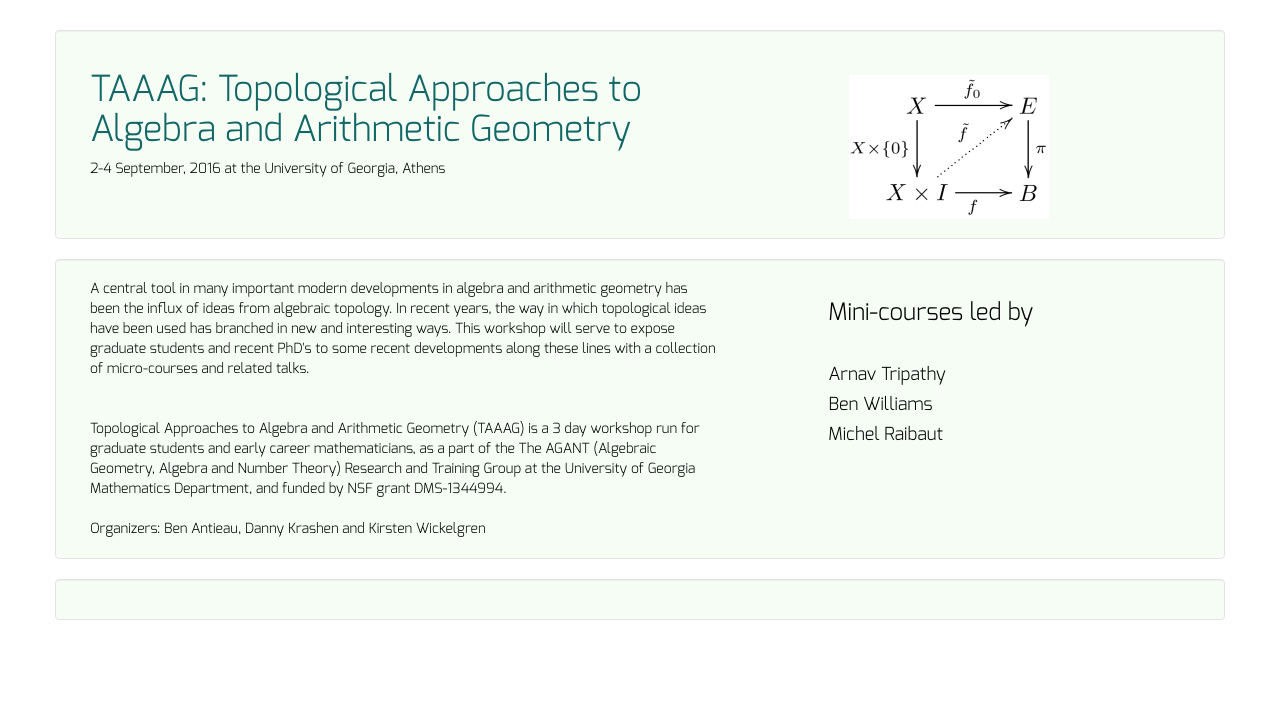
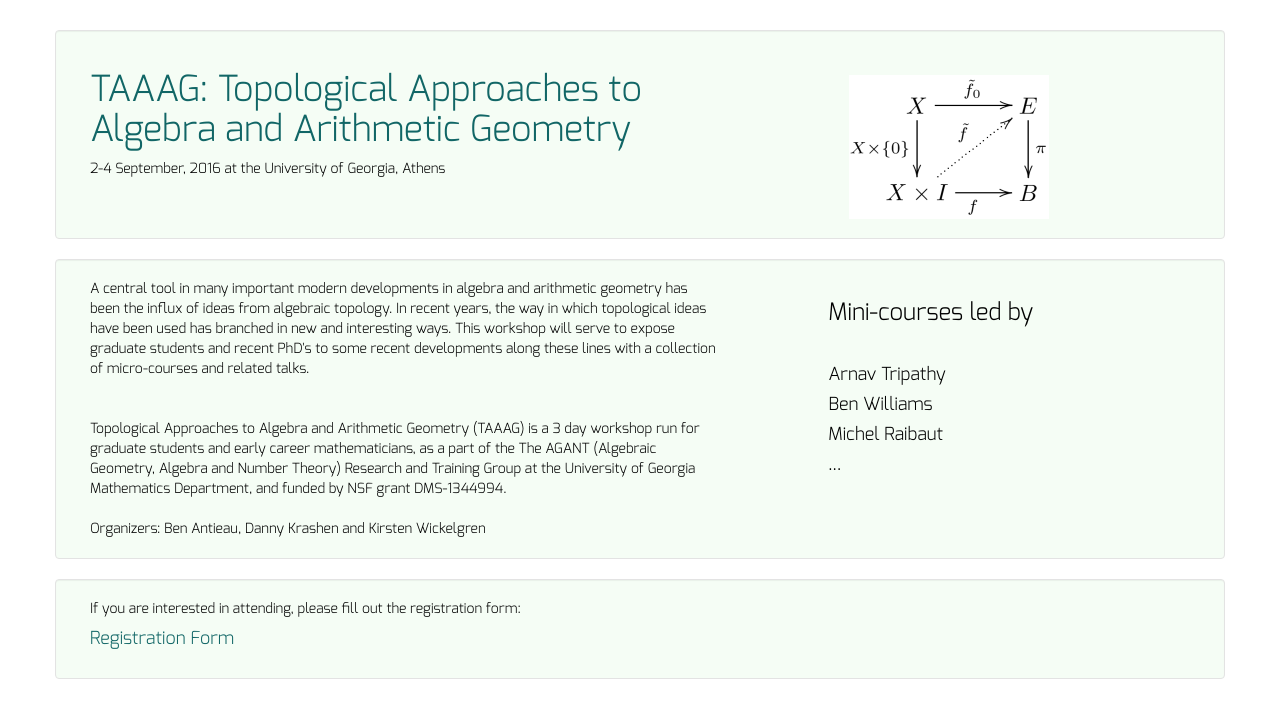
Before and after one commit to torsor/taaag, a Jekyll site: the page built from index.html, in a window 1280 px wide. Shown: the top 718 px of the page. Built offline with Jekyll 4.4.1, drawn with Linux system fonts in a browser that asks for light colours; nearby versions of some CDN libraries.

Commit message:
registration form

```diff
--- a/index.html
+++ b/index.html
@@ -35,12 +35,17 @@ Organizers: Ben Antieau, Danny Krashen and Kirsten Wickelgren
 <h4>Arnav Tripathy</h4>
 <h4>Ben Williams</h4>
 <h4>Michel Raibaut</h4>
+<h4>...</h4>
   </div> <!-- /inner row well 1 (right) -->
 </div>
 </div>
 
 <div class="row well">
 <div class="col-md-7"> <!-- left -->
+If you are interested in attending, please fill out the registration form:
+<h4><a
+href="https://docs.google.com/forms/d/1wj8dEgAlGXlF-oKcdc5b4KNb21JAPJ9SlC1FeymM11U/viewform">Registration
+Form</a></h4>
 </div> <!-- /left-->
 
 </div>
```
